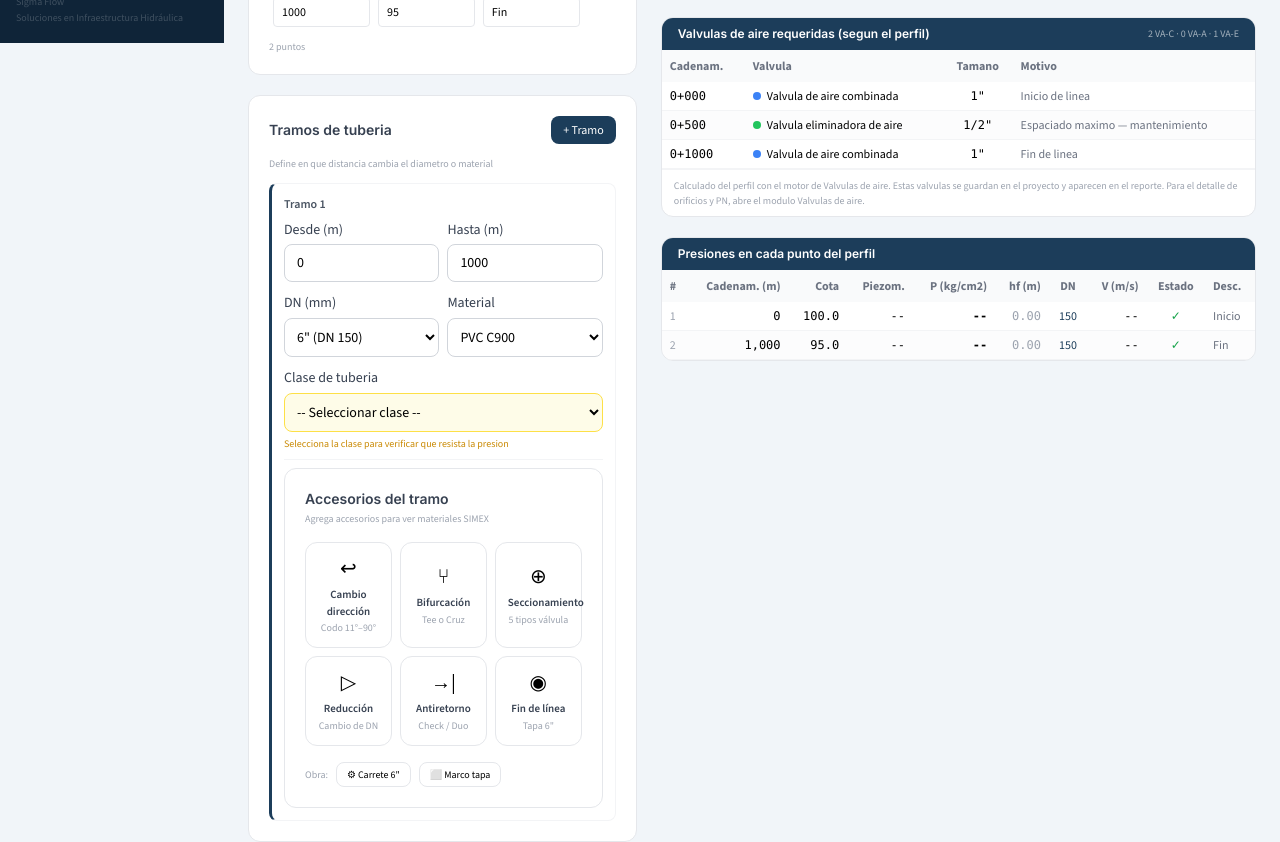
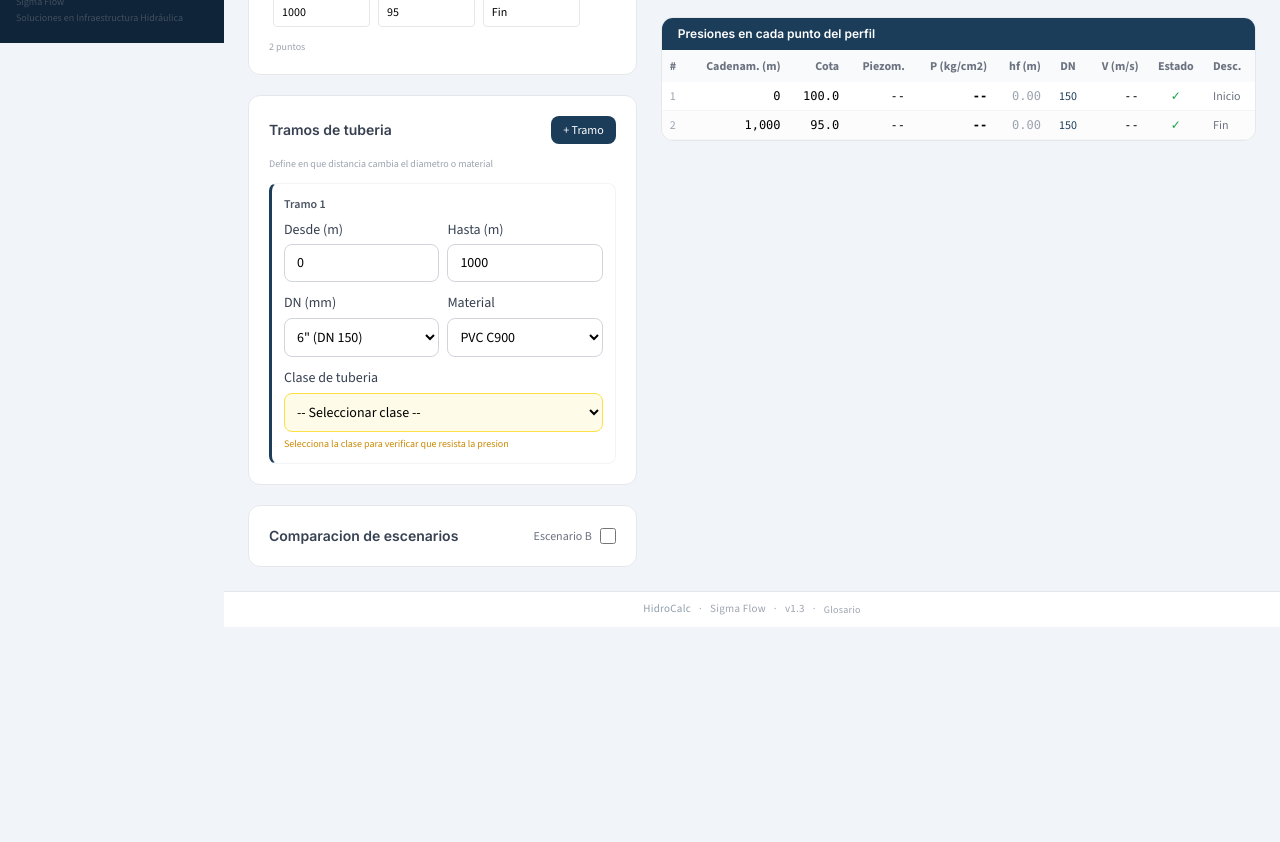
Before and after one commit to simexco/hidrocalc, a Next.js app: page /perfil in a window 1280 px wide. Shown: the part 900-1742 px from the top of the page. After the commit the page ends 1527 px from the top, so only its background shows below. Built offline with nearby package versions, Linux system fonts and the light colour scheme.

Commit message:
Linea de conduccion: quitar tabla de valvulas y selector de accesorios (se ven en pasos posteriores); el perfil viaja a Valvulas de aire que ahora lo precarga

```diff
--- a/src/app/(modules)/perfil/page.tsx
+++ b/src/app/(modules)/perfil/page.tsx
@@ -1,6 +1,6 @@
 "use client";
 
-import { useState, useEffect, useCallback, useRef, useMemo } from "react";
+import { useState, useEffect, useCallback, useRef } from "react";
 import { v4 as uuid } from "uuid";
 import { InputField } from "@/components/ui/InputField";
 import { MetricCard } from "@/components/ui/MetricCard";
@@ -10,13 +10,11 @@ import { ExportPDFButton } from "@/components/ui/ExportPDFButton";
 import { ResetButton } from "@/components/ui/ResetButton";
 import { validateHydraulicInputs, InputWarnings } from "@/components/ui/InputWarning";
 import { calculateProfile, calculateRequiredP1, type ProfileVertex, type ProfileTramo, type ProfileResults } from "@/lib/calculations/hydraulic-profile";
-import { calculateAirValves } from "@/lib/calculations/air-valves";
 import { flowToM3s, formatNumber } from "@/lib/calculations/conversions";
 import { STANDARD_DNS, STANDARD_DNS_LABELED, MATERIALS, getPipeClassesForMaterial } from "@/lib/constants";
 import { saveFormState, loadFormState } from "@/lib/storage/form-persistence";
 import { useProjectStore } from "@/store/projectStore";
 import { ComposedChart, Line, Area, XAxis, YAxis, CartesianGrid, Tooltip, Legend, ResponsiveContainer } from "recharts";
-import ListaMaterialesSIMEX, { type SIMEXAcc } from "@/components/ListaMaterialesSIMEX";
 import { NumInput } from "@/components/ui/NumInput";
 import type { FlowUnit } from "@/types/hydraulic";
 
@@ -35,7 +33,6 @@ export default function PerfilPage() {
     { id: uuid(), distFrom: 0, distTo: 1000, DN_mm: 150, C: MATERIALS[0].c, materialName: MATERIALS[0].name },
   ]);
   const [results, setResults] = useState<ProfileResults | null>(null);
-  const [simexPorTramo, setSimexPorTramo] = useState<Record<string, SIMEXAcc[]>>({});
   const [calcMode, setCalcMode] = useState<'verificar' | 'calcularP1'>('verificar');
   const [computedP1, setComputedP1] = useState<number | null>(null);
   const [showScenarioB, setShowScenarioB] = useState(false);
@@ -78,39 +75,14 @@ export default function PerfilPage() {
     // eslint-disable-next-line react-hooks/exhaustive-deps
   }, []);
 
-  // Valvulas de aire requeridas segun el perfil (mismo motor que el modulo de valvulas)
-  const airValves = useMemo(() => {
-    const Q = rawQ != null ? flowToM3s(rawQ, flowUnit) : null;
-    const dn = tramos[0]?.DN_mm ?? null;
-    const validVerts = vertices.filter((v) => v.dist != null && v.cota != null);
-    if (!dn || validVerts.length < 2) return null;
-    return calculateAirValves({
-      projectName,
-      Q,
-      DN_mm: dn,
-      C: tramos[0]?.C ?? 130,
-      P0_kgcm2: P1,
-      pressureMin: (Pmin ?? 0.5) * 10, // kg/cm2 -> m.c.a.
-      maxSpacing: 500,
-      vertices: validVerts.map((v) => ({ id: v.id, dist: v.dist, cota: v.cota, desc: v.desc || "" })),
-    });
-  }, [rawQ, flowUnit, tramos, vertices, P1, Pmin, projectName]);
-
-  // Nombre comercial por tipo de valvula
-  const valveFullName = (type: string) =>
-    type === "VA-C" ? "Valvula de aire combinada" : type === "VA-A" ? "Valvula de admision y expulsion (VAEA)" : "Valvula eliminadora de aire";
-
   // Flujo de proyecto: la conduccion escribe sus datos al proyecto activo
+  // (el perfil topografico viaja al siguiente paso: Valvulas de aire)
   const patchProject = useProjectStore((s) => s.patch);
   useEffect(() => {
     const t = setTimeout(() => {
       const sorted = [...vertices].filter((v) => v.dist != null && v.cota != null).sort((a, b) => a.dist - b.dist);
       const t0 = tramos[0];
       const dnLabel = t0 ? (STANDARD_DNS_LABELED.find((s) => s.dn === t0.DN_mm)?.label ?? `${t0.DN_mm} mm`) : "";
-      const valvulas = (airValves?.valves ?? []).map((v) => ({
-        cad: `0+${String(Math.round(v.dist)).padStart(3, "0")}`,
-        tipo: `${valveFullName(v.type)} ${v.bodySize} - ${v.reason}`,
-      }));
       patchProject({
         material: t0?.materialName ?? "PVC C900",
         dn: dnLabel,
@@ -119,11 +91,10 @@ export default function PerfilPage() {
         longitud: sorted.length ? sorted[sorted.length - 1].dist : null,
         desnivel: sorted.length >= 2 ? sorted[0].cota - sorted[sorted.length - 1].cota : null,
         vertices: sorted.map((v) => ({ cad: v.dist, cota: v.cota, desc: v.desc || "" })),
-        ...(valvulas.length > 0 ? { valvulas } : {}),
       });
     }, 700);
     return () => clearTimeout(t);
-  }, [vertices, tramos, airValves, patchProject]);
+  }, [vertices, tramos, patchProject]);
 
   // Calculate
   const runCalc = useCallback(() => {
@@ -166,7 +137,6 @@ export default function PerfilPage() {
     setTramos([
       { id: uuid(), distFrom: 0, distTo: 1000, DN_mm: 150, C: MATERIALS[0].c, materialName: MATERIALS[0].name },
     ]);
-    setSimexPorTramo({});
     setCalcMode('verificar');
     setComputedP1(null);
     setShowScenarioB(false);
@@ -603,21 +573,6 @@ export default function PerfilPage() {
                     )}
                   </div>
                 )}
-                {/* SIMEX Accessories */}
-                <div className="mt-2 pt-2 border-t border-gray-100 dark:border-gray-700">
-                  <ListaMaterialesSIMEX
-                    mode="selector"
-                    dnMM={t.DN_mm}
-                    materialRaw={t.materialName}
-                    externalAccs={simexPorTramo[t.id] || []}
-                    onAccsChange={(accs) => setSimexPorTramo(prev => ({...prev, [t.id]: accs}))}
-                  />
-                  {(simexPorTramo[t.id]?.length ?? 0) > 0 && (
-                    <p className="text-[10px] text-[#1C3D5A]/60 dark:text-blue-300/50 mt-1 font-medium">
-                      {simexPorTramo[t.id].reduce((s, a) => s + a.qty, 0)} pza(s) seleccionada(s)
-                    </p>
-                  )}
-                </div>
               </div>
             );})}
           </div>
@@ -833,44 +788,6 @@ export default function PerfilPage() {
                 </div>
               )}
 
-              {/* Valvulas de aire requeridas segun el perfil */}
-              {airValves && airValves.valves.length > 0 && (
-                <div className="bg-white dark:bg-gray-800 rounded-xl border border-gray-200 dark:border-gray-700 overflow-hidden">
-                  <div className="bg-[#1C3D5A] px-4 py-2 flex items-center justify-between">
-                    <h3 className="text-xs font-semibold text-white">Valvulas de aire requeridas (segun el perfil)</h3>
-                    <span className="text-[10px] text-white/60">{airValves.totalVAC} VA-C · {airValves.totalVAA} VA-A · {airValves.totalVAE} VA-E</span>
-                  </div>
-                  <div className="overflow-x-auto">
-                    <table className="w-full text-xs">
-                      <thead>
-                        <tr className="bg-gray-50 dark:bg-gray-700 text-gray-500">
-                          <th className="px-2 py-2 text-left">Cadenam.</th>
-                          <th className="px-2 py-2 text-left">Valvula</th>
-                          <th className="px-2 py-2 text-center">Tamano</th>
-                          <th className="px-2 py-2 text-left">Motivo</th>
-                        </tr>
-                      </thead>
-                      <tbody>
-                        {airValves.valves.map((v, i) => (
-                          <tr key={i} className={`border-b border-gray-100 dark:border-gray-700 ${i % 2 ? "bg-gray-50/50 dark:bg-gray-800/40" : ""}`}>
-                            <td className="px-2 py-1.5 font-mono">0+{String(Math.round(v.dist)).padStart(3, "0")}</td>
-                            <td className="px-2 py-1.5">
-                              <span className={`inline-block w-2 h-2 rounded-full mr-1.5 ${v.type === "VA-C" ? "bg-blue-500" : v.type === "VA-A" ? "bg-amber-500" : "bg-green-500"}`} />
-                              {valveFullName(v.type)}
-                            </td>
-                            <td className="px-2 py-1.5 text-center font-mono">{v.bodySize}</td>
-                            <td className="px-2 py-1.5 text-gray-500 dark:text-gray-400">{v.reason}</td>
-                          </tr>
-                        ))}
-                      </tbody>
-                    </table>
-                  </div>
-                  <p className="px-3 py-2 text-[10px] text-gray-400 border-t border-gray-100 dark:border-gray-700">
-                    Calculado del perfil con el motor de Valvulas de aire. Estas valvulas se guardan en el proyecto y aparecen en el reporte. Para el detalle de orificios y PN, abre el modulo Valvulas de aire.
-                  </p>
-                </div>
-              )}
-
               {/* Results table */}
               <div className="bg-white dark:bg-gray-800 rounded-xl border border-gray-200 dark:border-gray-700 overflow-hidden">
                 <div className="bg-[#1C3D5A] px-4 py-2">
@@ -924,37 +841,6 @@ export default function PerfilPage() {
               {results.alerts.map((a, i) => (
                 <AlertBanner key={i} level={a.level} message={a.message} />
               ))}
-
-              {/* SIMEX Material Tables */}
-              {tramos.some(t => (simexPorTramo[t.id]?.length ?? 0) > 0) && (
-                <div className="bg-white dark:bg-gray-800 rounded-xl border border-gray-200 dark:border-gray-700 overflow-hidden">
-                  <div className="bg-gradient-to-r from-[#1C3D5A] to-[#2A5A7A] px-5 py-3">
-                    <h3 className="text-sm font-semibold text-white tracking-wide">Lista de Materiales SIMEX</h3>
-                    <p className="text-[10px] text-white/50 mt-0.5">Generada desde los accesorios seleccionados por tramo</p>
-                  </div>
-                  <div className="divide-y divide-gray-100 dark:divide-gray-700">
-                    {tramos.map((t, i) => {
-                      if ((simexPorTramo[t.id]?.length ?? 0) === 0) return null;
-                      return (
-                        <div key={`simex-${t.id}`} className="p-4">
-                          <div className="flex items-center gap-2 mb-3">
-                            <span className="w-6 h-6 rounded-full flex items-center justify-center text-[10px] font-bold text-white" style={{ backgroundColor: tramoColors[i % tramoColors.length] }}>{i + 1}</span>
-                            <h4 className="text-xs font-semibold text-[#1C3D5A] dark:text-blue-300">Tramo {i + 1} — {t.DN_mm}mm {t.materialName}</h4>
-                            <span className="text-[10px] text-gray-400 ml-auto">{formatNumber(t.distFrom, 0)}m a {formatNumber(t.distTo, 0)}m</span>
-                          </div>
-                          <ListaMaterialesSIMEX
-                            mode="table"
-                            dnMM={t.DN_mm}
-                            materialRaw={t.materialName}
-                            externalAccs={simexPorTramo[t.id] || []}
-                            onAccsChange={(accs) => setSimexPorTramo(prev => ({...prev, [t.id]: accs}))}
-                          />
-                        </div>
-                      );
-                    })}
-                  </div>
-                </div>
-              )}
             </>
           )}
         </div>
```
Also changed, not shown: src/app/(modules)/valvulas-aire/page.tsx (+33 -0 lines).
